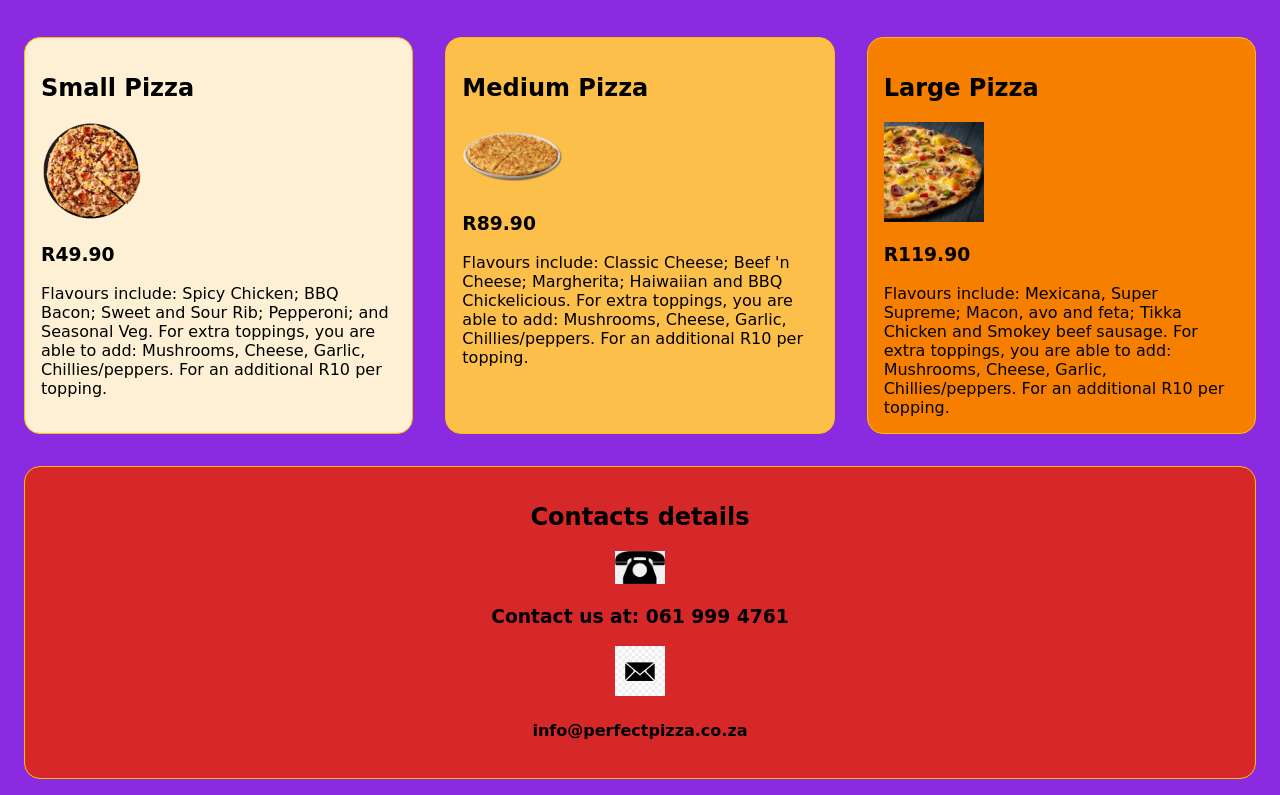
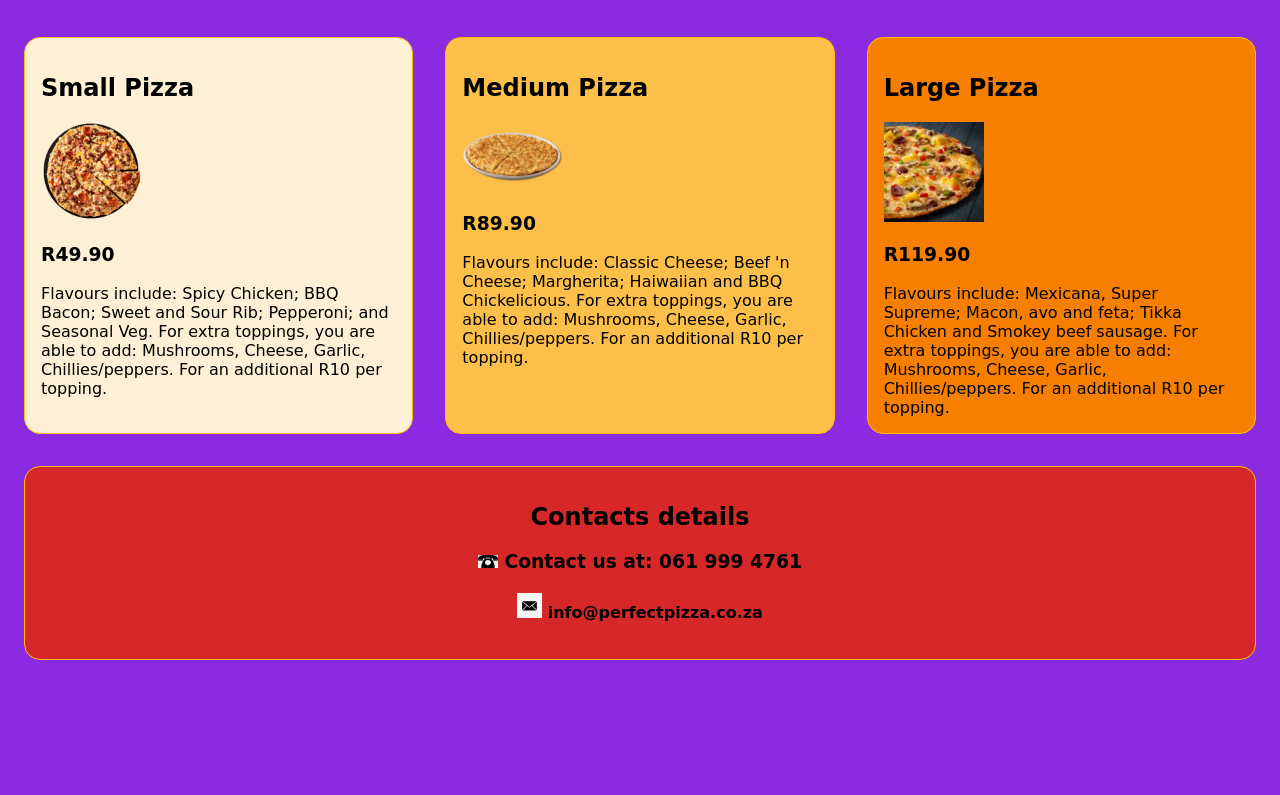
Before and after one commit to NeeloBee/perfect-pizza, a plain HTML site: page index.html in a window 1280 px wide. Shown: the part 139-934 px from the top of the page. After the commit the page ends 815 px from the top, so only its background shows below. Drawn offline with Linux system fonts and the light colour scheme.

Commit message:
Made the contact_us icons a bit smaller and put them in the same line with their corresponding title

```diff
--- a/index.html
+++ b/index.html
@@ -60,9 +60,9 @@
     <div class="pizza contact_us">
         <div>
             <center>
-                <h2>Contacts details</h2> <img src="telphone.png" width="50">
-                <h3>Contact us at: 061 999 4761</h3><img src="email.jpg" width="50">
-                <h4> info@perfectpizza.co.za</h4>
+                <h2>Contacts details  </h2>
+                <h3> <img src="telphone.png" width="20"> Contact us at: 061 999 4761 </h3>
+                <h4> <img src="email.jpg" width="25"> info@perfectpizza.co.za</h4>
             </center>
         </div>
 
--- a/style.css
+++ b/style.css
@@ -49,4 +49,3 @@ body {
     font-family: cursive;
         }
     }
-}
```
